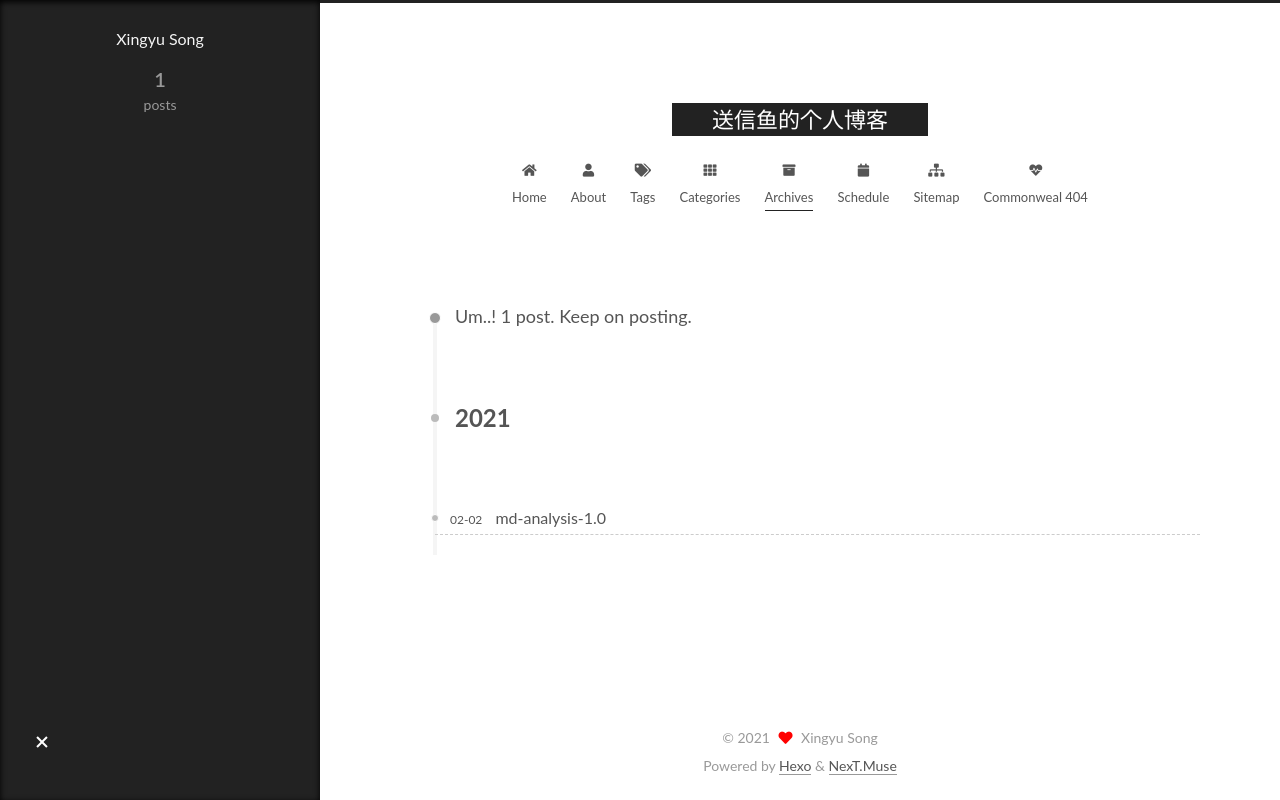
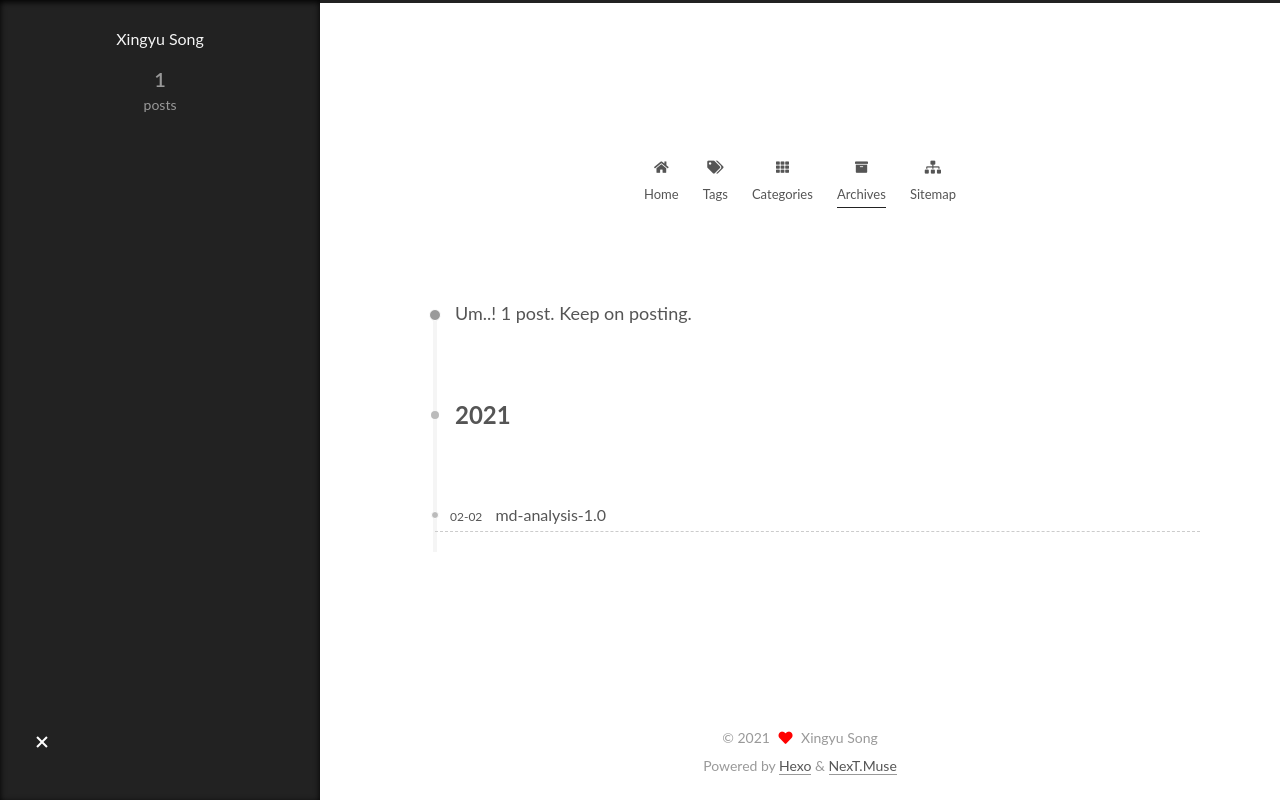
Before and after one commit to XingyuSong/XingyuSong.github.io, a plain HTML site: page archives/index.html in a window 1280 px wide. Drawn offline with Linux system fonts and the light colour scheme.

Commit message:
Site updated: 2021-02-03 14:51:38

```diff
--- a/archives/index.html
+++ b/archives/index.html
@@ -21,9 +21,9 @@
   </script>
 
   <meta property="og:type" content="website">
-<meta property="og:title" content="送信鱼的个人博客">
+<meta property="og:title">
 <meta property="og:url" content="http://example.com/archives/index.html">
-<meta property="og:site_name" content="送信鱼的个人博客">
+<meta property="og:site_name">
 <meta property="og:locale" content="en_US">
 <meta property="article:author" content="Xingyu Song">
 <meta name="twitter:card" content="summary">
@@ -41,7 +41,7 @@
   };
 </script>
 
-  <title>Archive | 送信鱼的个人博客</title>
+  <title>Archive | </title>
 
 
 
@@ -92,7 +92,7 @@
 
     <a href="/" class="brand" rel="start">
       <span class="logo-line-before"><i></i></span>
-      <h1 class="site-title">送信鱼的个人博客</h1>
+      <h1 class="site-title"></h1>
       <span class="logo-line-after"><i></i></span>
     </a>
   </div>
@@ -113,11 +113,6 @@
     <a href="/" rel="section"><i class="fa fa-home fa-fw"></i>Home</a>
 
   </li>
-        <li class="menu-item menu-item-about">
-
-    <a href="/about/" rel="section"><i class="fa fa-user fa-fw"></i>About</a>
-
-  </li>
         <li class="menu-item menu-item-tags">
 
     <a href="/tags/" rel="section"><i class="fa fa-tags fa-fw"></i>Tags</a>
@@ -133,19 +128,9 @@
     <a href="/archives/" rel="section"><i class="fa fa-archive fa-fw"></i>Archives</a>
 
   </li>
-        <li class="menu-item menu-item-schedule">
-
-    <a href="/schedule/" rel="section"><i class="fa fa-calendar fa-fw"></i>Schedule</a>
-
-  </li>
         <li class="menu-item menu-item-sitemap">
 
     <a href="/sitemap.xml" rel="section"><i class="fa fa-sitemap fa-fw"></i>Sitemap</a>
-
-  </li>
-        <li class="menu-item menu-item-commonweal">
-
-    <a href="/404/" rel="section"><i class="fa fa-heartbeat fa-fw"></i>Commonweal 404</a>
 
   </li>
   </ul>
```
Also changed, not shown: 2021/02/02/md-analysis-1-0/index.html (+4 -19 lines), archives/2021/02/index.html (+4 -19 lines), archives/2021/index.html (+4 -19 lines), index.html (+5 -20 lines).
